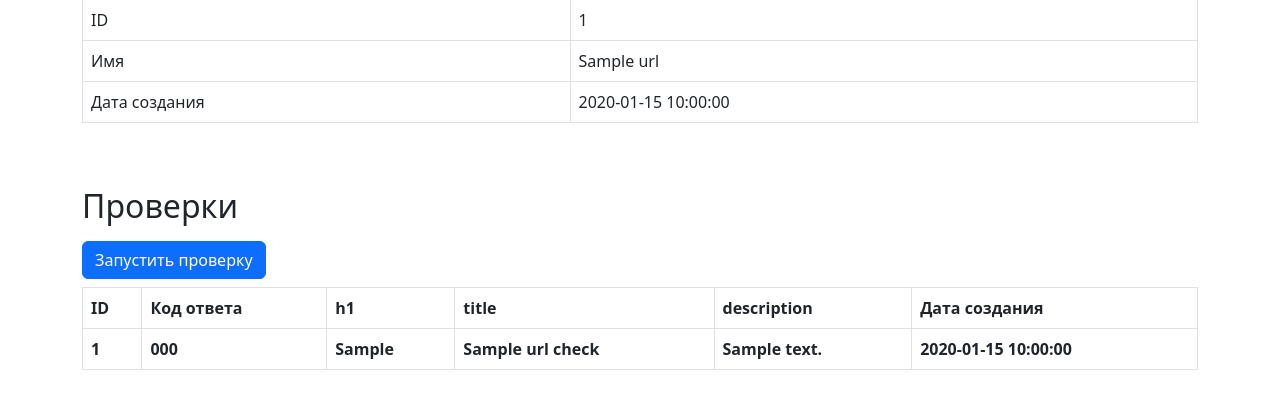
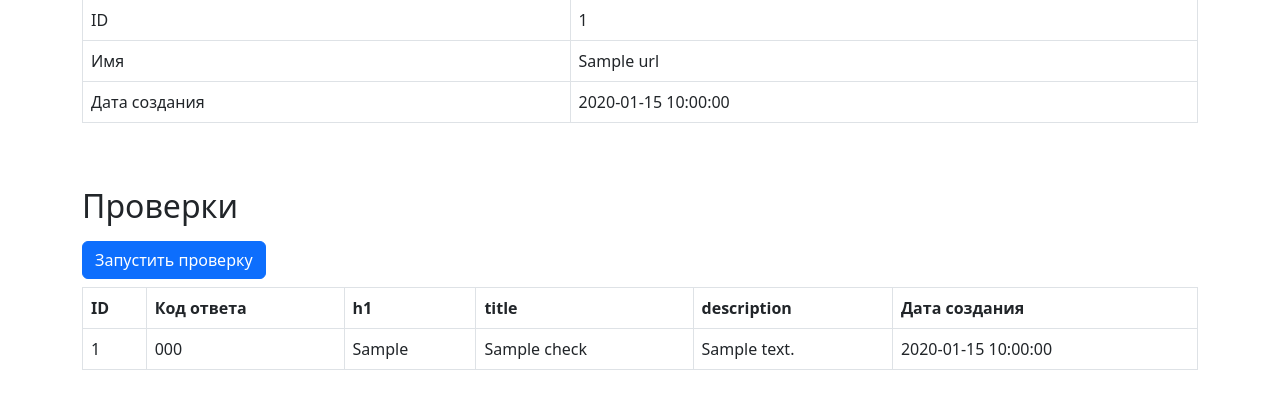
Before and after one commit to Barzabel/python-project-83, a Flask app: template page_analyzer/templates/url.html in a window 1280 px wide. Shown: the part 129-538 px from the top of the page. Run offline with Flask 3, Linux system fonts and the light colour scheme; the template is opened without the code that fills it: most values are stand-ins (such as "Sample title", 1, 10 or a date in 2020); lists and menus that the app fills with data are empty.

Commit message:
change tamplate url

```diff
--- a/page_analyzer/templates/url.html
+++ b/page_analyzer/templates/url.html
@@ -29,8 +29,11 @@
     <input type="submit" class="btn btn-primary" value="Запустить проверку">
     </form>
 
+
+
+
+
   <div>
-
         <table class="table table-bordered table-hover mt-2" data-test="checks">
         <thead>
           <tr>
@@ -43,20 +46,24 @@
           </tr>
         </thead>
           <tbody>
-      {% for url_check in url_checks %}
+
+          {% if url_checks %}
+              {% for check in url_checks %}
+                  {% if check %}
                     <tr>
-        <th>{{ url_check.id }}</th>
-        <th>{{ url_check.status_code or '' }}</th>
-        <th>{{ url_check.h1 or ''}}</th>
-        <th>{{ url_check.title or ''}}</th>
-        <th>{{ url_check.description|truncate(200) if url_check.description else ''}}</th>
-        <th>{{ url_check.created_at }}</th>
+                        <td>{{ check.id if check.id }}</td>
+                        <td>{{ check.status_code if check.status_code}}</td>
+                        <td>{{ check.h1 if check.h1}}</td>
+                        <td>{{ check.title if check.title}}</td>
+                        <td>{{ check.description if check.description}}</td>
+                        <td>{{ check.created_at if check.created_at }}</td>
                     </tr>
+                  {% endif %}
               {% endfor %}
+          {% endif %}
         </tbody>
         </table>
       </div>
-
     </div>
   </main>
 {% endblock %}
```
Lines whose indentation alone changed are shown as unchanged.
